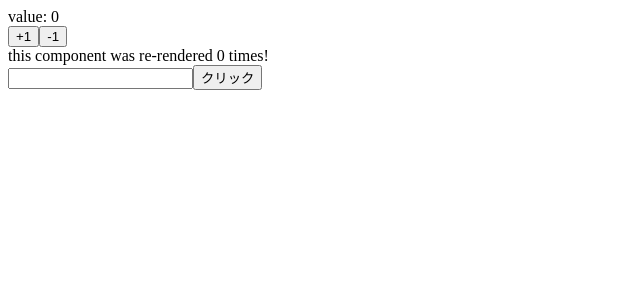
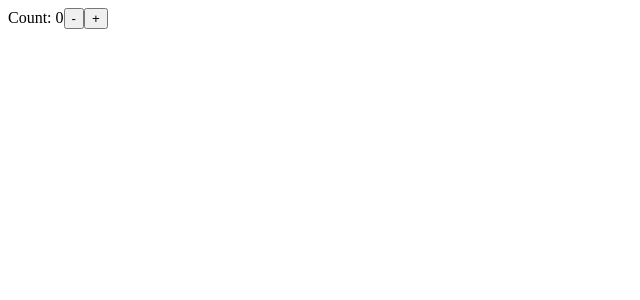
Before and after one commit to ideahy/ts-for-react, a React (Create React App) app: page / in a window 1280 px wide. Shown: the top 300 px of the page, without its empty margins (0-640 px from the left). Built offline with nearby package versions, Linux system fonts and the light colour scheme.

Commit message:
useReducer-basic

```diff
--- a/src/App.tsx
+++ b/src/App.tsx
@@ -1,5 +1,5 @@
 import React from "react";
-import Counter from "./Counter";
+import CounterWithReducer from "./CounterWithReducer";
 
 interface AppProps {
   message?: string;
@@ -8,7 +8,7 @@ interface AppProps {
 const App: React.FunctionComponent<AppProps> = ({ message }) => {
   return (
     <div>
-      <Counter />
+      <CounterWithReducer />
     </div>
   );
 };
--- /dev/null
+++ b/src/CounterWithReducer.tsx
@@ -0,0 +1,26 @@
+import React, { useReducer } from "react";
+const initialState = { count: 0 };
+
+function reducer(state: any, action: any) {
+  switch (action.type) {
+    case "increment":
+      return { count: state.count + 1 };
+    case "decrement":
+      return { count: state.count - 1 };
+    default:
+      throw new Error();
+  }
+}
+
+function CounterWithReducer() {
+  const [state, dispatch] = useReducer(reducer, initialState);
+  return (
+    <>
+      Count: {state.count}
+      <button onClick={() => dispatch({ type: "decrement" })}>-</button>
+      <button onClick={() => dispatch({ type: "increment" })}>+</button>
+    </>
+  );
+}
+
+export default CounterWithReducer;
```
